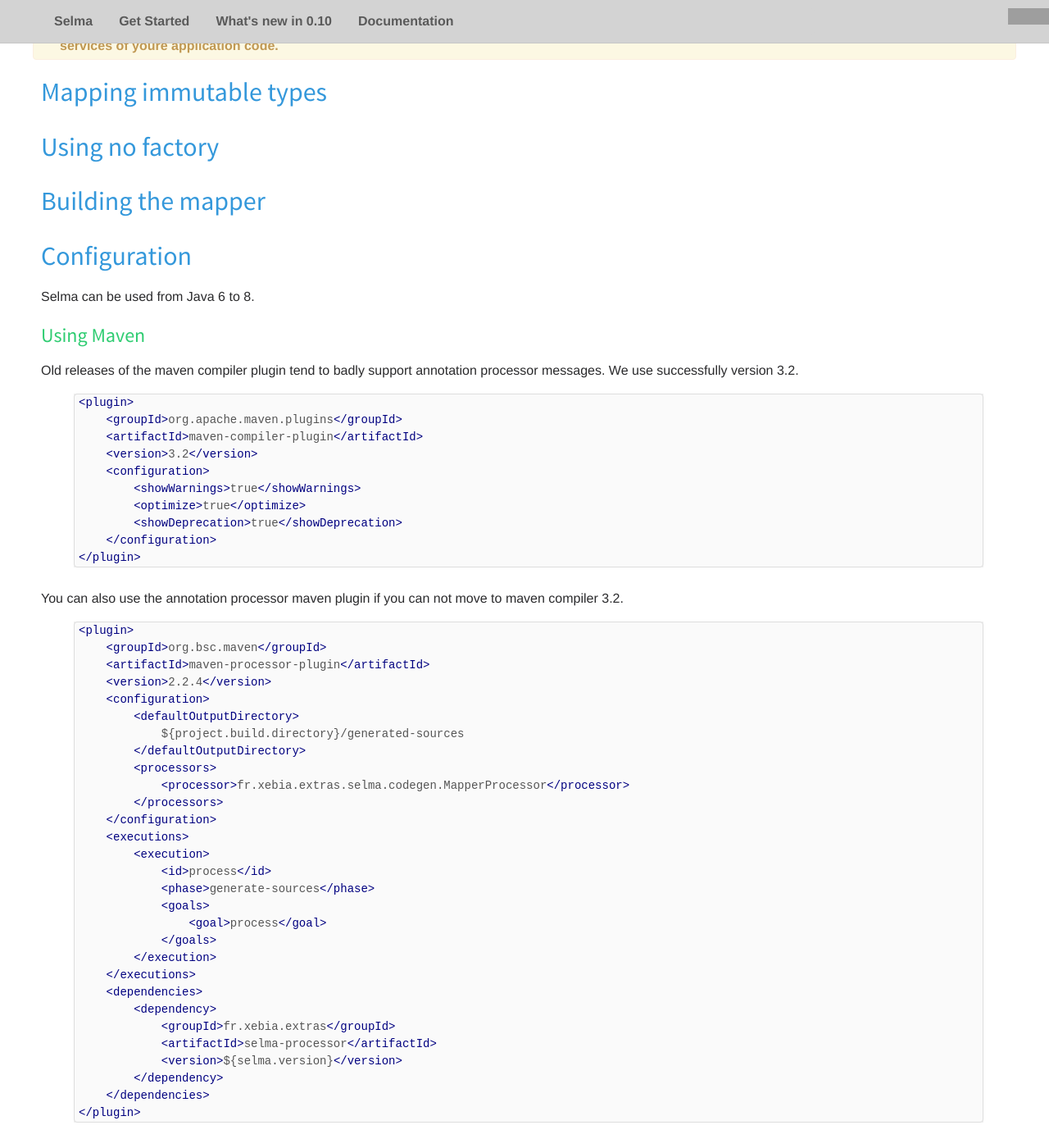
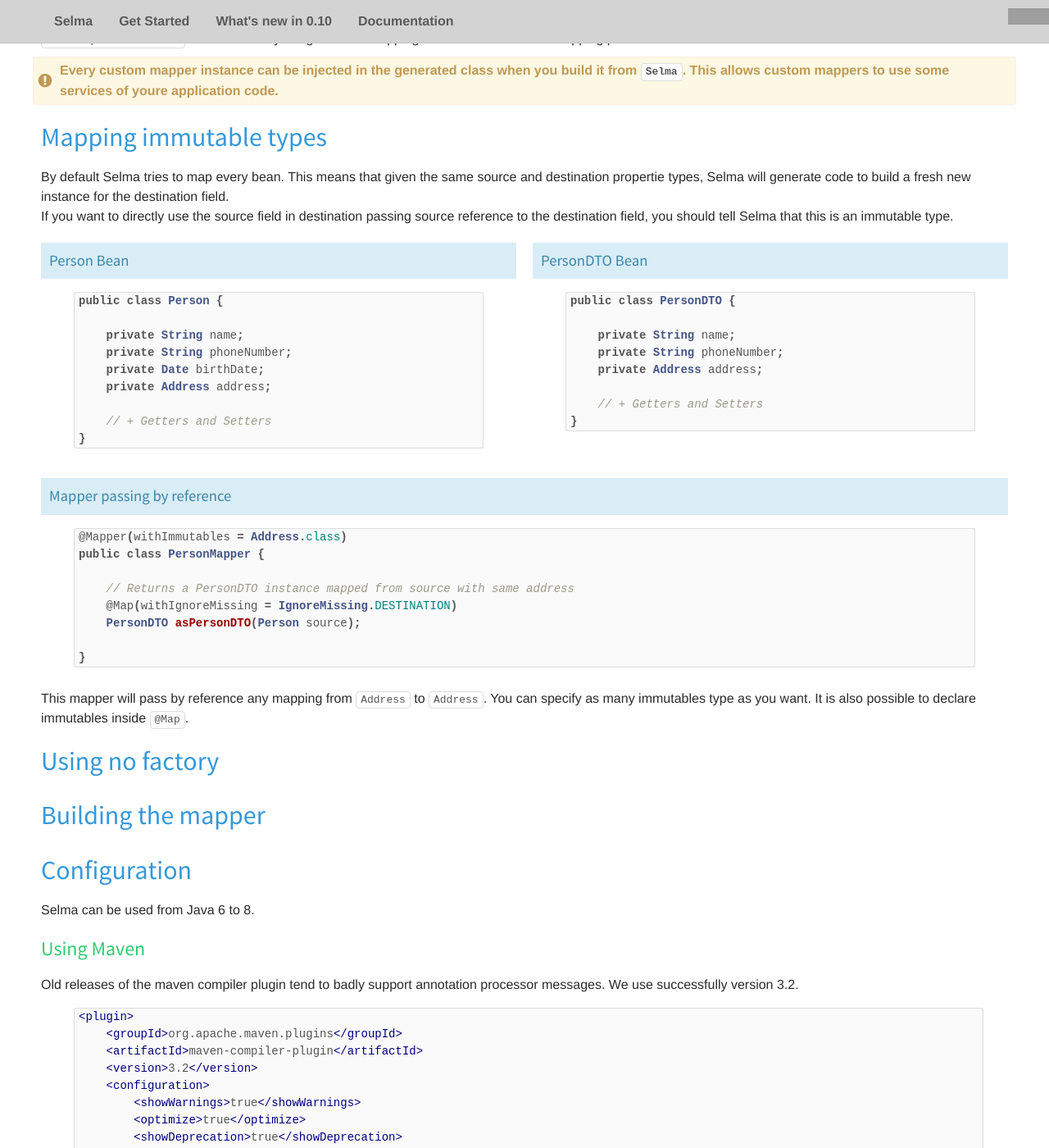
Before and after one commit to slemesle/selma, a Jekyll site: the page built from selma.html, in a window 1280 px wide and 1400 px high, scrolled down 13213 px. Shown: the whole window at 82% size. Built offline with Jekyll 4.4.1, drawn with Linux system fonts in a browser that asks for light colours; nearby versions of some CDN libraries; comment, search, counter and statistics services are not loaded; some of the changed text lies outside the part shown; grey boxes are pictures that could not be loaded.

Commit message:
Add withImmutables documentation

```diff
--- a/selma.html
+++ b/selma.html
@@ -1079,6 +1079,7 @@
                 parameter giving the destination bean.
             </p>
             <div class="block pad-left">
+                  <h5 class="padded info-bg">Custom mapper updating destination</h5>
 {% highlight java %}
 public class AddressCustomMapper {
 
@@ -1095,7 +1096,6 @@
     }
 
 }
-
 {% endhighlight %}
             </div>
             <p class="pad-left">
@@ -1122,7 +1122,6 @@
     }
 
 }
-
 {% endhighlight %}
             </div>
             <p class="pad-left">
@@ -1135,9 +1134,70 @@
             </p>
 
 
+            <h2 id="immutables" class="blue pad-left pad-top">Mapping immutable types</h2>
+            <p class="pad-left">
+                By default Selma tries to map every bean. This means that given the same source and destination
+                propertie types, Selma will generate code to build a fresh new instance for the destination field.<br/>
+                If you want to directly use the source field in destination passing source reference to the destination
+                field, you should tell Selma that this is an immutable type.
+            </p>
+            <div class="container">
+                <div class="row">
+                    <div class="two-up two-up-small-tablet padded">
+                        <h5 class="padded info-bg">Person Bean</h5>
 
-            <h2 id="immutables" class="blue pad-left pad-top">Mapping immutable types</h2>
-<!-- TODO -->
+{% highlight java %}
+public class Person {
+
+    private String name;
+    private String phoneNumber;
+    private Date birthDate;
+    private Address address;
+
+    // + Getters and Setters
+}
+{% endhighlight %}
+                    </div>
+
+                    <div class="two-up two-up-small-tablet padded">
+                        <h5 class="padded info-bg ">PersonDTO Bean</h5>
+
+{% highlight java %}
+public class PersonDTO {
+
+    private String name;
+    private String phoneNumber;
+    private Address address;
+
+    // + Getters and Setters
+}
+{% endhighlight %}
+
+                    </div>
+
+                </div>
+                <div class="row">
+                    <div class="one-up one-up-small-tablet padded">
+                <h5 class="padded info-bg">Mapper passing by reference</h5>
+{% highlight java %}
+@Mapper(withImmutables = Address.class)
+public class PersonMapper {
+
+    // Returns a PersonDTO instance mapped from source with same address
+    @Map(withIgnoreMissing = IgnoreMissing.DESTINATION)
+    PersonDTO asPersonDTO(Person source);
+
+}
+{% endhighlight %}
+                    </div>
+                </div>
+            </div>
+            <p class="pad-left">
+                This mapper will pass by reference any mapping from <code>Address</code> to <code>Address</code>.
+                You can specify as many immutables type as you want. It is also possible to declare immutables inside
+                <code>@Map</code>.
+            </p>
+
 
             <h2 id="sourced-beans" class="blue pad-left pad-top">Using no factory</h2>
 <!-- TODO -->
```
